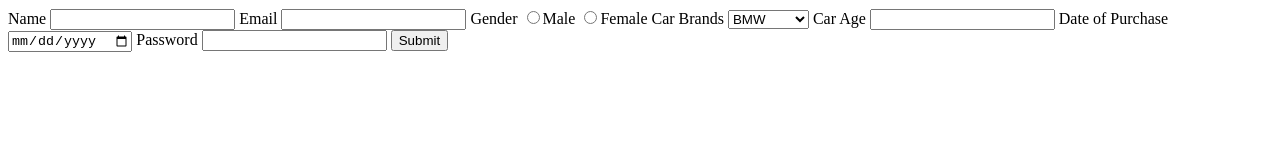
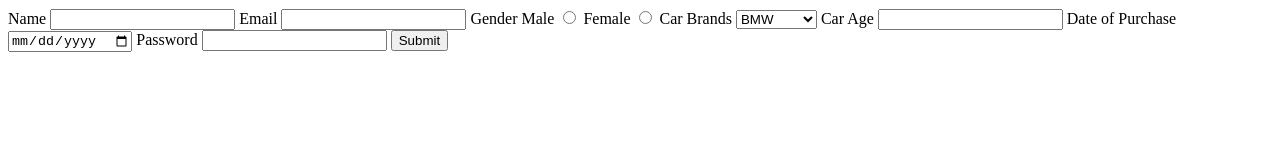
Before and after one commit to acciojob/car-insurance-form-Ishank123456, a website: page main.html in a window 1280 px wide. Drawn offline with Linux system fonts and the light colour scheme.

Commit message:
created a submission

```diff
--- a/main.html
+++ b/main.html
@@ -14,8 +14,10 @@
     <input type="email" id="email" name="email" required>
 
     <label>Gender</label>
-    <label for="male"><input type="radio" id="male" name="gender" required>Male</label>
-    <label for="female"><input type="radio" id="female" name="gender" required>Female</label>
+    <label for="male">Male</label>
+		<input type="radio" id="male" name="gender" required>
+    <label for="female">Female</label>
+		<input type="radio" id="female" name="gender" required>
 
     <label for="cars">Car Brands</label>
     <select id="cars" name="cars">
```
